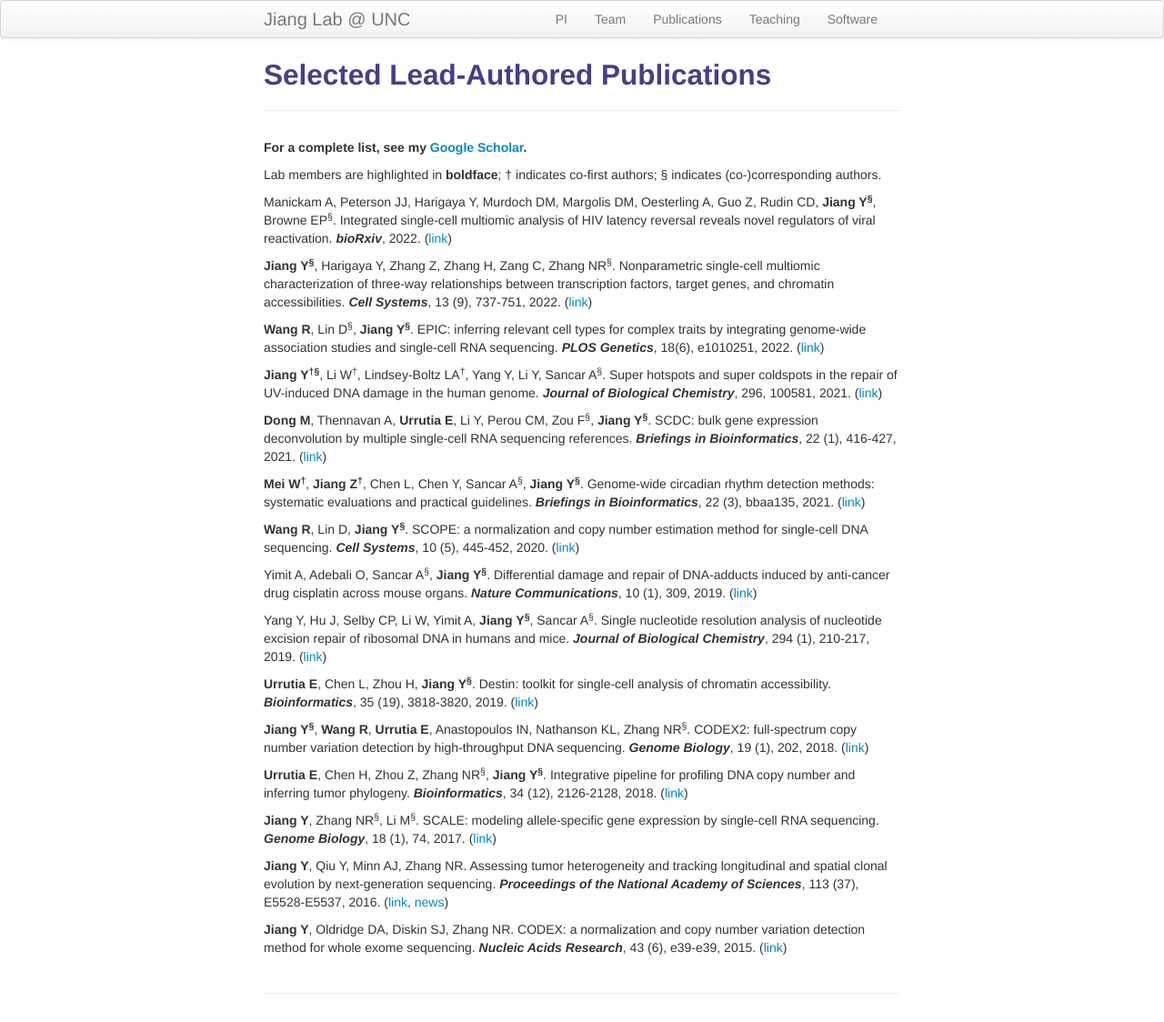
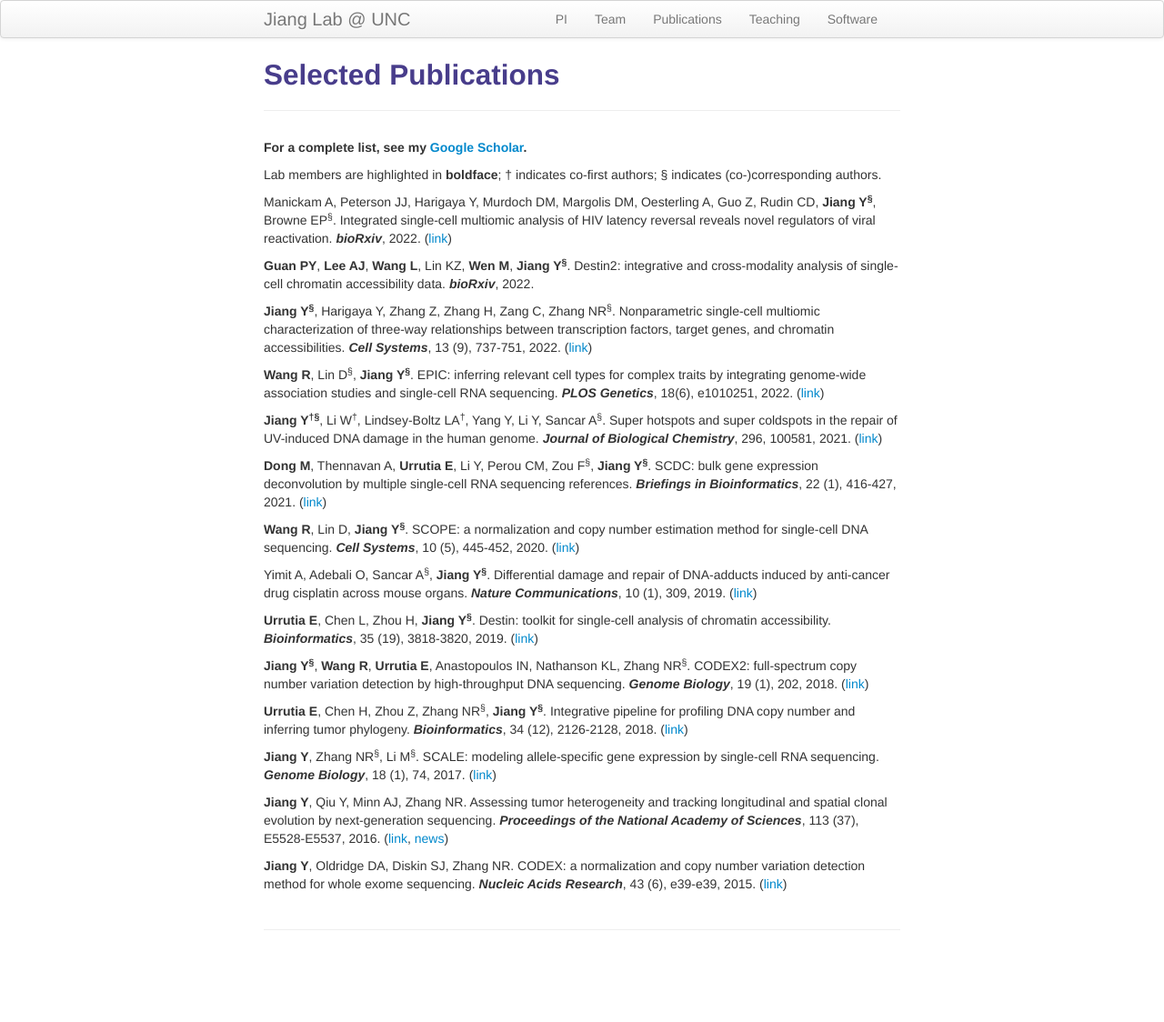
Before and after one commit to yuchaojiang/yuchaojiang.github.io, a Jekyll site: the page built from pages/pubs.md, in a window 1280 px wide. Shown: the whole page at 91% size. Built offline with Jekyll 4.4.1, drawn with Linux system fonts in a browser that asks for light colours; after the commit the page ends 1054 px from its top, so only the background shows below that.

Commit message:
Update pubs.md

```diff
--- a/pages/pubs.md
+++ b/pages/pubs.md
@@ -1,16 +1,16 @@
 ---
 layout: page
-title: Selected Lead-Authored Publications
+title: Selected Publications
 description: Yuchao Jiang's publications
 ---
 
 **For a complete list, see my [Google Scholar](https://scholar.google.com/citations?user=YA9f7QUAAAAJ&hl=en).**
 
-
-
 Lab members are highlighted in **boldface**; &dagger; indicates co-first authors; &sect; indicates (co-)corresponding authors.
 
 Manickam A, Peterson JJ, Harigaya Y, Murdoch DM, Margolis DM, Oesterling A, Guo Z, Rudin CD, **Jiang Y<sup>&sect;</sup>**, Browne EP<sup>&sect;</sup>. Integrated single-cell multiomic analysis of HIV latency reversal reveals novel regulators of viral reactivation. ***bioRxiv***, 2022. ([link](https://www.biorxiv.org/content/10.1101/2022.07.26.501558v1))
+
+**Guan PY**, **Lee AJ**, **Wang L**, Lin KZ, **Wen M**, **Jiang Y<sup>&sect;</sup>**. Destin2: integrative and cross-modality analysis of single-cell chromatin accessibility data. ***bioRxiv***, 2022.
 
 **Jiang Y<sup>&sect;</sup>**, Harigaya Y, Zhang Z, Zhang H, Zang C, Zhang NR<sup>&sect;</sup>. Nonparametric single-cell multiomic characterization of three-way relationships between transcription factors, target genes, and chromatin accessibilities. ***Cell Systems***, 13 (9), 737-751, 2022. ([link](https://www.sciencedirect.com/science/article/abs/pii/S2405471222003489))
 
@@ -20,13 +20,9 @@ Manickam A, Peterson JJ, Harigaya Y, Murdoch DM, Margolis DM, Oesterling A, Guo
 
 **Dong M**, Thennavan A, **Urrutia E**, Li Y, Perou CM, Zou F<sup>&sect;</sup>, **Jiang Y<sup>&sect;</sup>**. SCDC: bulk gene expression deconvolution by multiple single-cell RNA sequencing references. ***Briefings in Bioinformatics***, 22 (1), 416-427, 2021. ([link](https://academic.oup.com/bib/advance-article/doi/10.1093/bib/bbz166/5699815))
 
-**Mei W<sup>&dagger;</sup>**, **Jiang Z<sup>&dagger;</sup>**, Chen L, Chen Y, Sancar A<sup>&sect;</sup>, **Jiang Y<sup>&sect;</sup>**. Genome-wide circadian rhythm detection methods: systematic evaluations and practical guidelines. ***Briefings in Bioinformatics***, 22 (3), bbaa135, 2021. ([link](https://academic.oup.com/bib/article/doi/10.1093/bib/bbaa135/5872170))
-
 **Wang R**, Lin D, **Jiang Y<sup>&sect;</sup>**. SCOPE: a normalization and copy number estimation method for single-cell DNA sequencing. ***Cell Systems***, 10 (5), 445-452, 2020. ([link](https://doi.org/10.1016/j.cels.2020.03.005))
 
 Yimit A, Adebali O, Sancar A<sup>&sect;</sup>, **Jiang Y<sup>&sect;</sup>**. Differential damage and repair of DNA-adducts induced by anti-cancer drug cisplatin across mouse organs. ***Nature Communications***, 10 (1), 309, 2019. ([link](https://www.nature.com/articles/s41467-019-08290-2))
-
-Yang Y, Hu J, Selby CP, Li W, Yimit A, **Jiang Y<sup>&sect;</sup>**, Sancar A<sup>&sect;</sup>. Single nucleotide resolution analysis of nucleotide excision repair of ribosomal DNA in humans and mice. ***Journal of Biological Chemistry***, 294 (1), 210-217, 2019. ([link](https://www.sciencedirect.com/science/article/pii/S0021925820368915?via%3Dihub))
 
 **Urrutia E**, Chen L, Zhou H, **Jiang Y<sup>&sect;</sup>**. Destin: toolkit for single-cell analysis of chromatin accessibility. ***Bioinformatics***, 35 (19), 3818-3820, 2019. ([link](https://academic.oup.com/bioinformatics/article/35/19/3818/5367832/))
 
```
